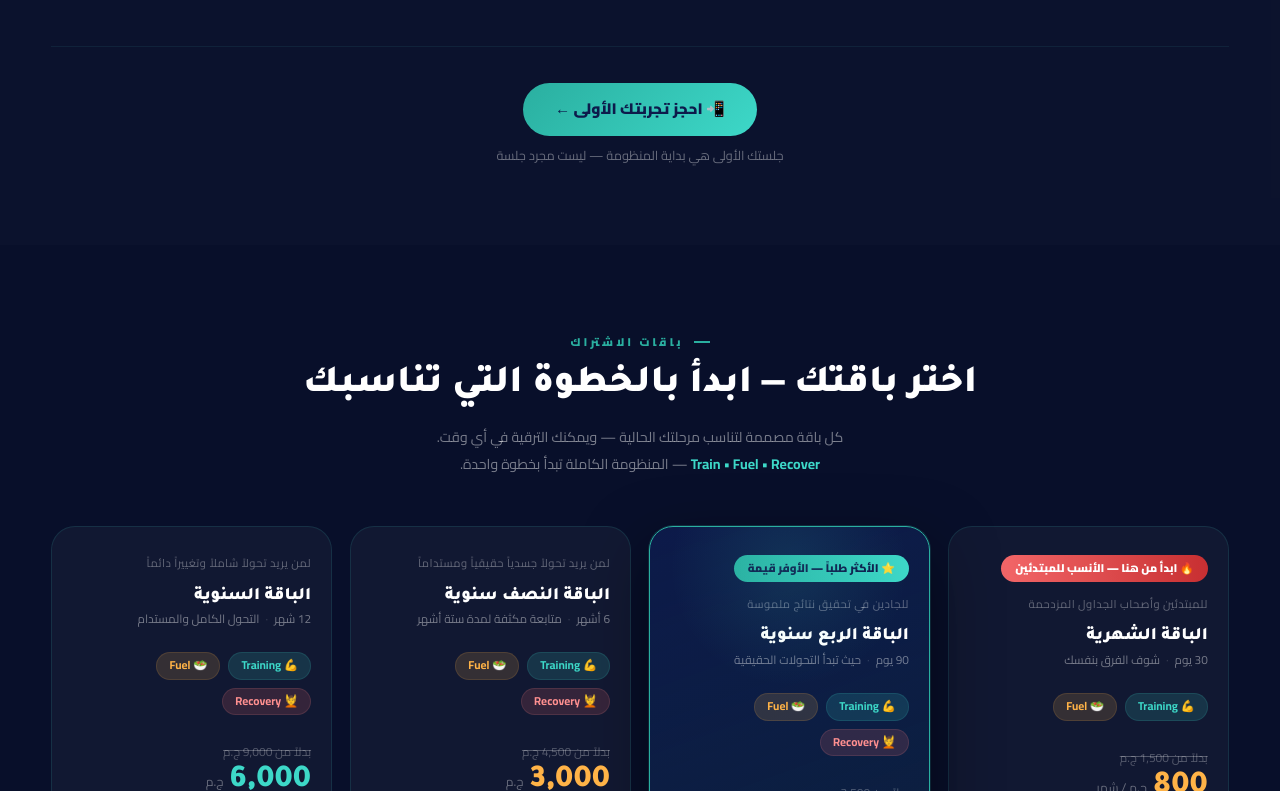
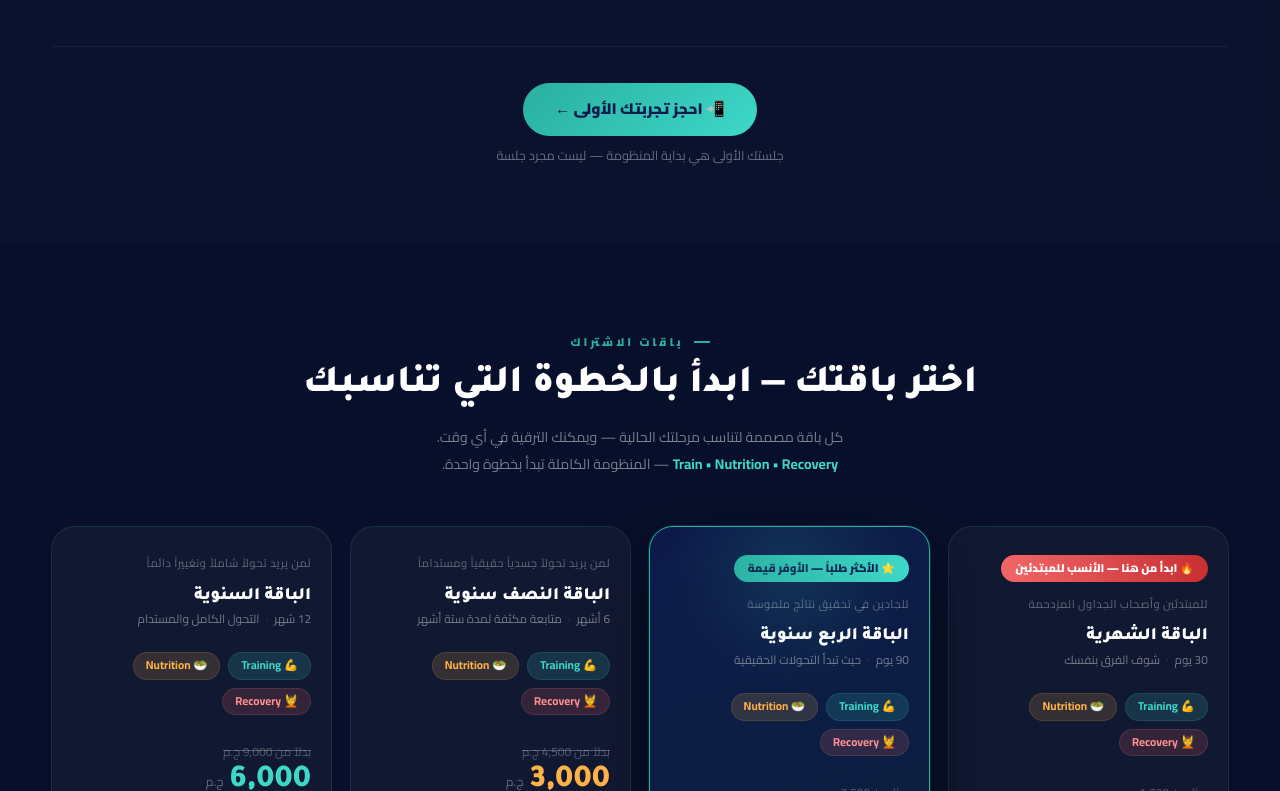
Before and after one commit to Ahmed-Adel0/bstance, a Next.js app: page / in a window 1280 px wide. Shown: the part 2009-2800 px from the top of the page. Built offline with nearby package versions, Linux system fonts and the light colour scheme.

Commit message:
Update Hero and Packages sections: refine text and Arabic translations

```diff
--- a/src/components/sections/HeroSection.tsx
+++ b/src/components/sections/HeroSection.tsx
@@ -76,7 +76,7 @@ export default function HeroSection() {
           </div>
           <div className="stat-div"></div>
           <div className="stat-item">
-            <span className="stat-num" data-t="4" data-s=" متخصصين">
+            <span className="stat-num" data-t="5" data-s=" متخصصين">
               0
             </span>
             <div className="stat-lbl">في التغذية والتدريب والريكافري</div>
--- a/src/components/sections/PackagesSection.tsx
+++ b/src/components/sections/PackagesSection.tsx
@@ -19,11 +19,11 @@ const packages = [
     name: "الباقة الشهرية",
     duration: "30 يوم",
     tagline: "شوف الفرق بنفسك",
-    originalPrice: "1,500",
-    price: "800",
+    originalPrice: "1,700",
+    price: "1000",
     unit: "ج.م / شهر",
-    saveBadge: "وفّر 700 ج.م — خصم 50% 🔥",
-    protocol: ["Training", "Fuel"],
+    saveBadge: "وفّر 700 ج.م — خصم 40% 🔥",
+    protocol: ["Training", "Nutrition", "Recovery"],
     features: [
       "برنامج تدريب مخصص بالفيديو",
       "نظام تغذية علمي متكامل",
@@ -49,7 +49,7 @@ const packages = [
     price: "2,000",
     unit: "ج.م",
     saveBadge: "وفّر 1,500 ج.م 🎉",
-    protocol: ["Training", "Fuel", "Recovery"],
+    protocol: ["Training", "Nutrition", "Recovery"],
     features: [
       "كل مميزات الشهرية × 3 أشهر متواصلة",
       "جلسة ريكافري شهرية (3 جلسات)",
@@ -76,7 +76,7 @@ const packages = [
     price: "3,000",
     unit: "ج.م",
     saveBadge: "وفّر 1,500 ج.م 🔥",
-    protocol: ["Training", "Fuel", "Recovery"],
+    protocol: ["Training", "Nutrition", "Recovery"],
     features: [
       "متابعة مكثفة 6 أشهر متواصلة",
       "جلسة ريكافري شهرية (6 جلسات)",
@@ -103,7 +103,7 @@ const packages = [
     price: "6,000",
     unit: "ج.م",
     saveBadge: "وفّر 3,000 ج.م 🏅",
-    protocol: ["Training", "Fuel", "Recovery"],
+    protocol: ["Training", "Nutrition", "Recovery"],
     features: [
       "تحول جسدي كامل طوال 12 شهراً",
       "جلسة ريكافري شهرية (12 جلسة)",
@@ -120,17 +120,17 @@ const packages = [
 /* ── Protocol Pills ── */
 const protocolColors: Record<string, string> = {
   Training: "rgba(61,216,200,0.15)",
-  Fuel: "rgba(255,179,71,0.15)",
+  Nutrition: "rgba(255,179,71,0.15)",
   Recovery: "rgba(255,107,107,0.15)",
 };
 const protocolTextColors: Record<string, string> = {
   Training: "#3dd8c8",
-  Fuel: "#ffb347",
+  Nutrition: "#ffb347",
   Recovery: "#ff9090",
 };
 const protocolIcons: Record<string, string> = {
   Training: "💪",
-  Fuel: "🥗",
+  Nutrition: "🥗",
   Recovery: "💆",
 };
 
@@ -155,7 +155,7 @@ export default function PackagesSection() {
             كل باقة مصممة لتناسب مرحلتك الحالية — ويمكنك الترقية في أي وقت.
             <br />
             <span style={{ color: "var(--teal-light)", fontWeight: 700 }}>
-              Train • Fuel • Recover
+              Train • Nutrition • Recovery
             </span>{" "}
             — المنظومة الكاملة تبدأ بخطوة واحدة.
           </p>
```
